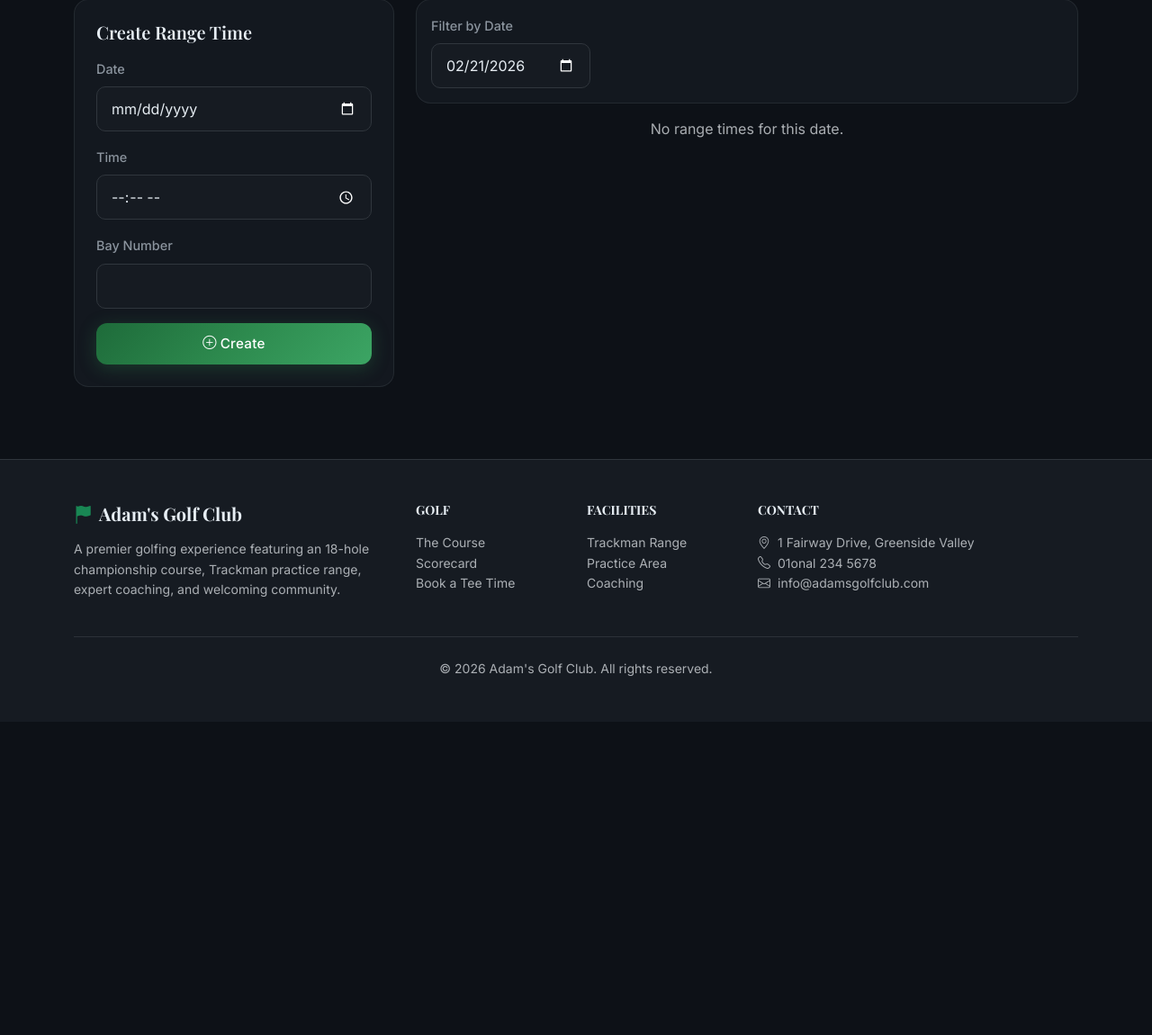
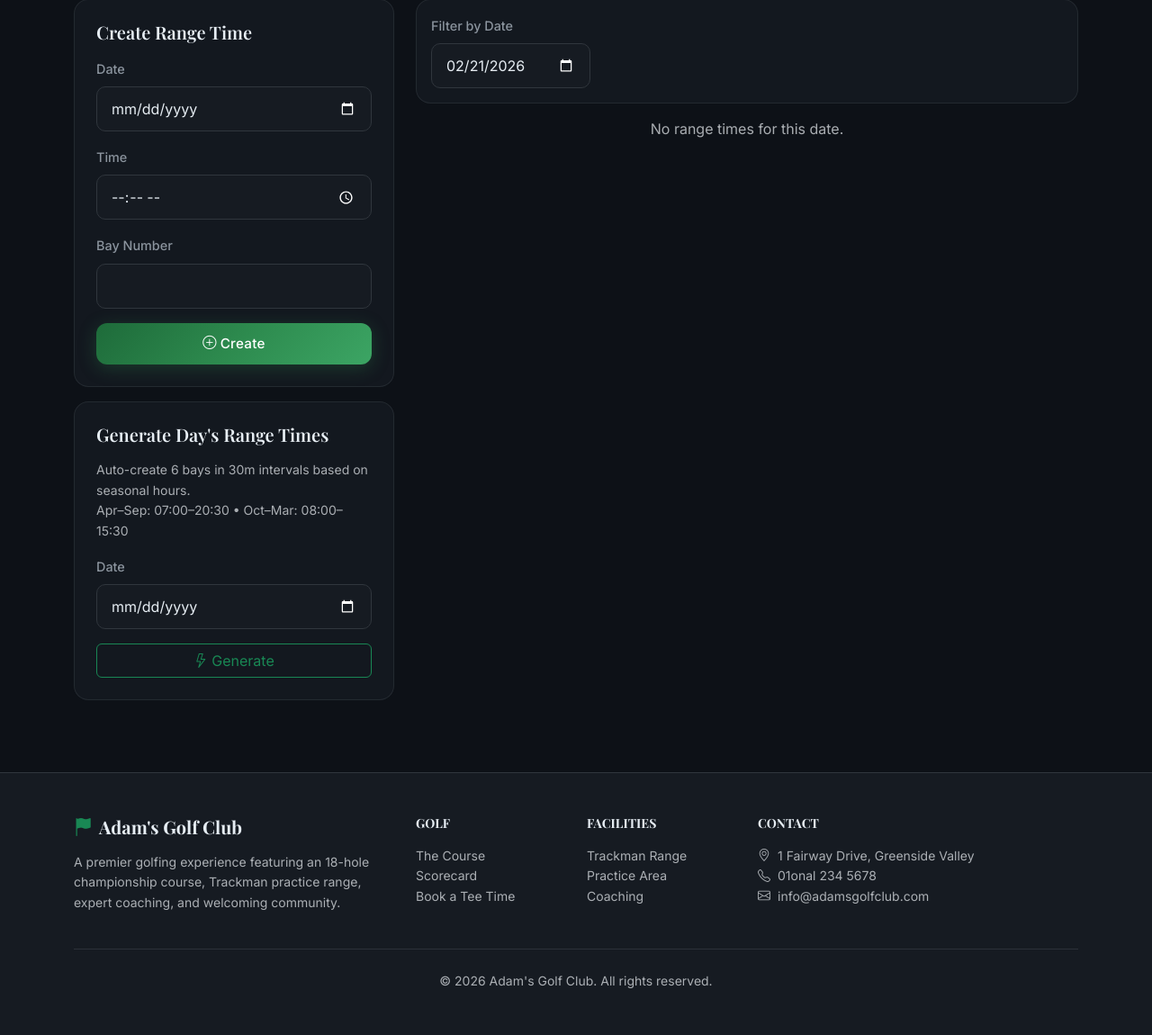
Before and after one commit to ayyadam/golf-web-app, a Flask app: page /admin/range in a window 1280 px wide. Shown: the part 171-1321 px from the top of the page at 90% size. Before the commit the page ends 922 px from the top, so only its background shows below. Run offline with Flask 3, Linux system fonts and the light colour scheme; a user stored in the database is signed in; tables that the repository leaves empty hold one stand-in row (values such as "Sample post").

Commit message:
Generate days range bay times

```diff
--- a/app/routes/admin.py
+++ b/app/routes/admin.py
@@ -216,7 +216,7 @@ def manage_tee_times():
             if gen_date_str:
                 gen_date = date.fromisoformat(gen_date_str)
                 slots = generate_tee_time_slots(gen_date)
-                created = 0
+                created: int = 0
                 for slot in slots:
                     existing = TeeTime.query.filter_by(
                         date=gen_date, time=slot
@@ -420,15 +420,40 @@ def manage_comp_tee_times(comp_id):
 def manage_range():
     """View and create range bay time slots."""
     if request.method == 'POST':
-        range_time = RangeTime(
-            date=request.form.get('date'),
-            time=request.form.get('time'),
-            bay_number=request.form.get('bay_number', type=int),
-        )
-        db.session.add(range_time)
-        db.session.commit()
-        flash('Range time created.', 'success')
-        return redirect(url_for('admin.manage_range'))
+        action = request.form.get('action', 'create')
+
+        if action == 'generate':
+            from ..services.tee_time_utils import generate_range_bay_slots
+            gen_date_str = request.form.get('generate_date')
+            if gen_date_str:
+                gen_date = date.fromisoformat(gen_date_str)
+                slots = generate_range_bay_slots(gen_date)
+                created: int = 0
+                for slot in slots:
+                    for bay_number in range(1, 7): # Bays 1 to 6
+                        existing = RangeTime.query.filter_by(
+                            date=gen_date, time=slot, bay_number=bay_number
+                        ).first()
+                        if not existing:
+                            db.session.add(RangeTime(
+                                date=gen_date, time=slot, bay_number=bay_number,
+                                is_available=True
+                            ))
+                            created += 1
+                db.session.commit()
+                flash(f'{created} range bay times generated for {gen_date.strftime("%d/%m/%Y")}.', 'success')
+            return redirect(url_for('admin.manage_range', date=gen_date_str))
+
+        else:
+            range_time = RangeTime(
+                date=request.form.get('date'),
+                time=request.form.get('time'),
+                bay_number=request.form.get('bay_number', type=int),
+            )
+            db.session.add(range_time)
+            db.session.commit()
+            flash('Range time created.', 'success')
+            return redirect(url_for('admin.manage_range'))
 
     selected_date = request.args.get('date', date.today().isoformat())
     range_times = RangeTime.query.filter(
--- a/app/templates/admin/range.html
+++ b/app/templates/admin/range.html
@@ -22,6 +22,21 @@
                         <div class="mb-3"><label class="form-label">Bay Number</label><input type="number"
                                 class="form-control" name="bay_number" min="1" max="6" required></div>
                         <button class="btn btn-agc w-100"><i class="bi bi-plus-circle me-1"></i>Create</button>
+                    </form>
+                </div>
+
+                <!-- Generate Seasonal -->
+                <div class="card-glass p-4 mt-3">
+                    <h5 class="mb-3">Generate Day's Range Times</h5>
+                    <p class="small text-muted">Auto-create 6 bays in 30m intervals based on seasonal hours.<br>
+                        Apr–Sep: 07:00–20:30 &bull; Oct–Mar: 08:00–15:30</p>
+                    <form method="POST">
+                        <input type="hidden" name="csrf_token" value="{{ csrf_token() }}">
+                        <input type="hidden" name="action" value="generate">
+                        <div class="mb-3"><label class="form-label">Date</label><input type="date" class="form-control"
+                                name="generate_date" required></div>
+                        <button class="btn btn-outline-success w-100"><i
+                                class="bi bi-lightning me-1"></i>Generate</button>
                     </form>
                 </div>
             </div>
```
Also changed, not shown: app/services/tee_time_utils.py (+19 -2 lines).
